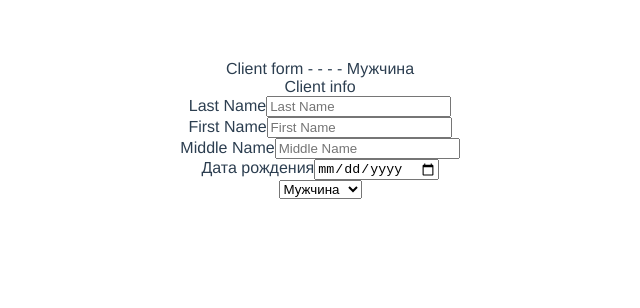
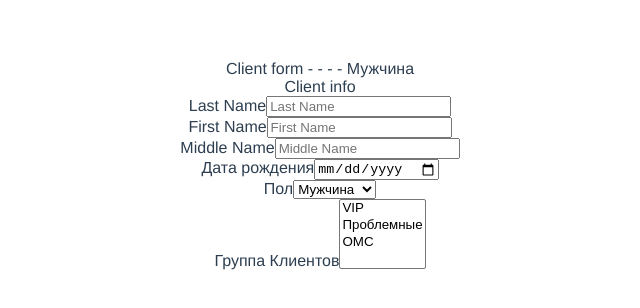
Before and after one commit to bierooed/vue-client-form, a Vue app: page / in a window 1280 px wide. Shown: the top 308 px of the page, without its empty margins (320-960 px from the left). Built offline with nearby package versions, Linux system fonts and the light colour scheme.

Commit message:
Add multiple selector

```diff
--- a/src/components/ClientInfo.vue
+++ b/src/components/ClientInfo.vue
@@ -34,8 +34,18 @@
     </div>
 
     <FormSelector
+      label="Пол"
       :list="gender"
       :handleChange="($event) => updateLastName($event, formAttributes.gender)"
+    />
+
+    <FormSelector
+      label="Группа Клиентов"
+      :isMultiple="true"
+      :list="clientGroup"
+      :handleChange="
+        ($event) => updateLastName($event, formAttributes.clientGroup)
+      "
     />
   </div>
 </template>
--- a/src/components/FormElements/FormSelector.vue
+++ b/src/components/FormElements/FormSelector.vue
@@ -1,15 +1,21 @@
 <template>
-  <select @change="handleChange">
-    <option v-for="list in list" :key="list.id">
-      {{ list.value }}
-    </option>
-  </select>
+  <div>
+    <label>{{ label }}</label>
+    <select :multiple="isMultiple" @change="handleChange">
+      <option v-for="list in list" :key="list.id">
+        {{ list.value }}
+      </option>
+    </select>
+  </div>
 </template>
 
 <script>
 export default {
   name: "FormSelector",
+
   props: {
+    label: String,
+    isMultiple: Boolean,
     list: Array,
     handleChange: Function,
   },
--- a/src/formAttributes.js
+++ b/src/formAttributes.js
@@ -4,5 +4,6 @@ const formAttributes = {
   middleName: "middleName",
   birthDate: "birthDate",
   gender: "gender",
+  clientGroup: "clientGroup",
 };
 export default formAttributes;
```
